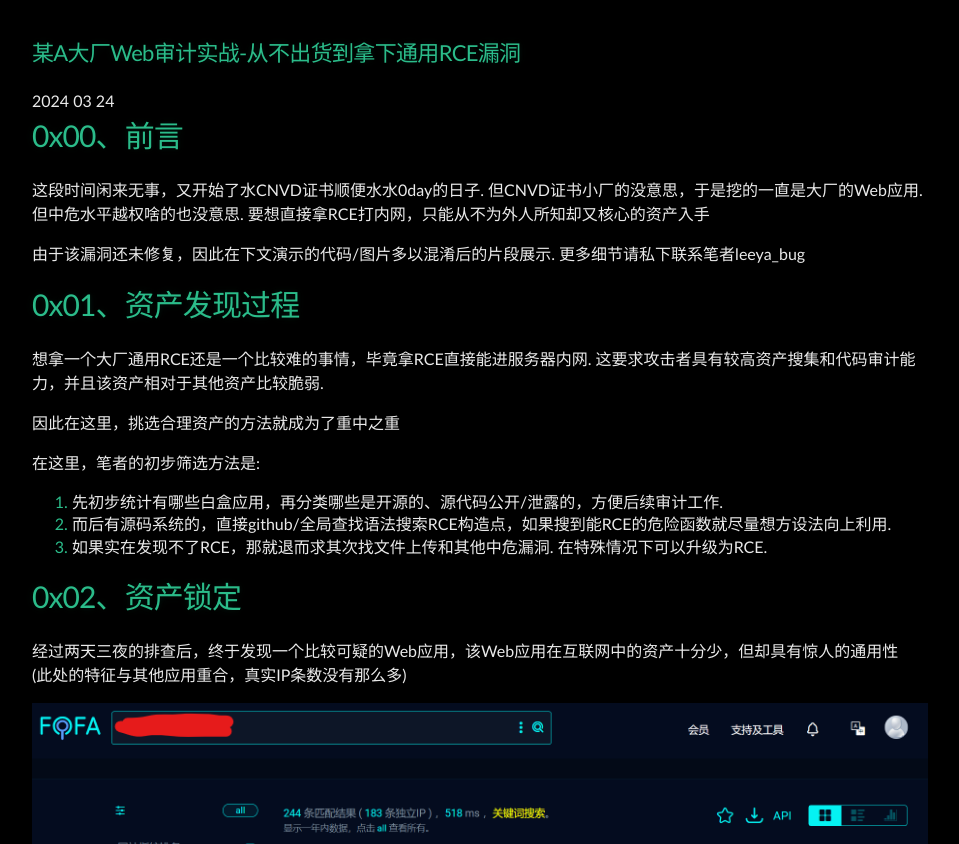
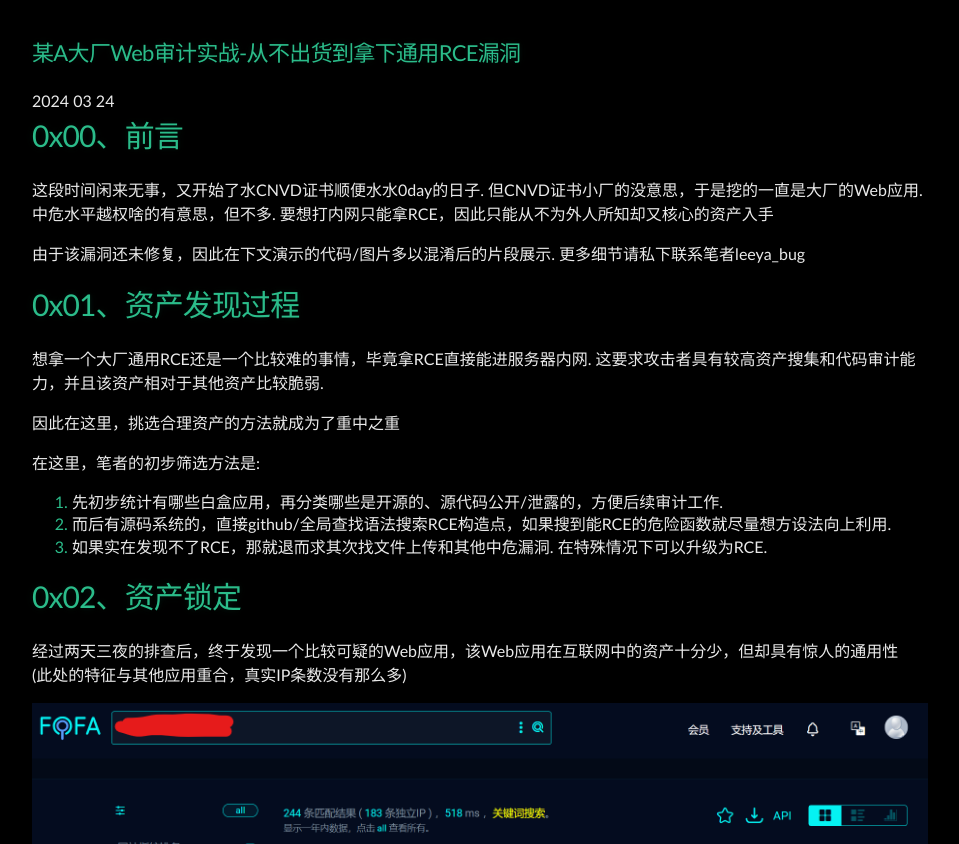
Before and after one commit to Leeyangee/leeyangee.github.io, a Jekyll site: the page built from _posts/2024-03-24-某A大厂Web审计实战-从不出货到拿下通用RCE漏洞.md, in a window 1280 px wide and 900 px high, scrolled down 385 px, cut to the strip 56-900 px from the top of the window. Shown: the whole strip, without its empty margins (160-1119 px from the left). Built offline with Jekyll 4.4.1, drawn with Linux system fonts in a browser that asks for light colours.

Commit message:
Update 2024-03-24-某A大厂Web审计实战-从不出货到拿下通用RCE漏洞.md

```diff
--- a/_posts/2024-03-24-某A大厂Web审计实战-从不出货到拿下通用RCE漏洞.md
+++ b/_posts/2024-03-24-某A大厂Web审计实战-从不出货到拿下通用RCE漏洞.md
@@ -6,7 +6,7 @@ published: true
 # [](#header-1)0x00、前言
 
 这段时间闲来无事，又开始了水CNVD证书顺便水水0day的日子. 但CNVD证书小厂的没意思，于是挖的一直是大厂的Web应用.
-但中危水平越权啥的也没意思. 要想直接拿RCE打内网，只能从不为外人所知却又核心的资产入手
+中危水平越权啥的有意思，但不多. 要想打内网只能拿RCE，因此只能从不为外人所知却又核心的资产入手
 
 由于该漏洞还未修复，因此在下文演示的代码/图片多以混淆后的片段展示. 更多细节请私下联系笔者leeya_bug
 
```
